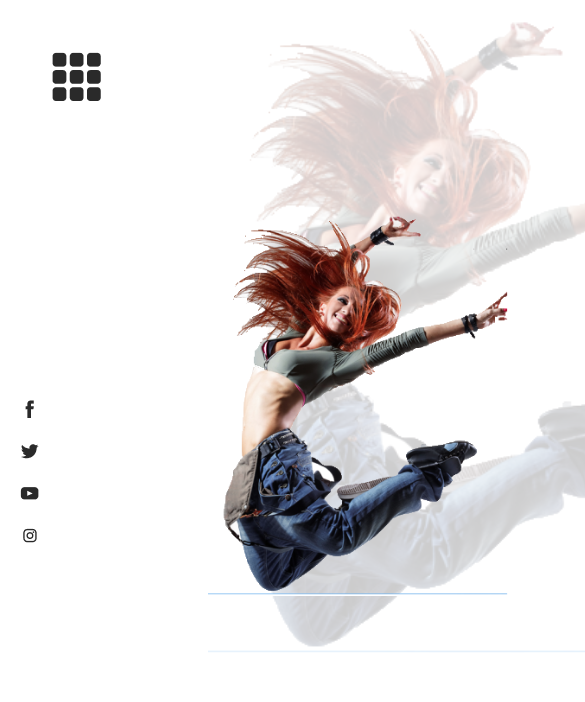
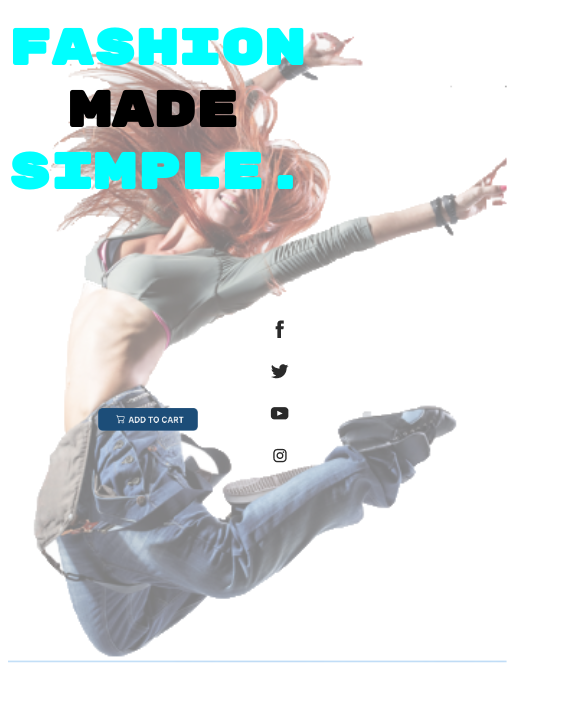
Before and after one commit to MahFelix/PROJECT-FASHION, a plain HTML site: page index.html in a window 390 px wide. Shown: the top 702 px of the page, 585 px wide, since content can reach past the window. Drawn offline with Linux system fonts and the light colour scheme; a web font is replaced by a local one.

Commit message:
RESPONSIVIDADE-CELL/TABLET - WEB -FLEX

```diff
--- a/fashion.css
+++ b/fashion.css
@@ -103,3 +103,69 @@ h1 {
     margin-top: 500px;
     margin-left: 750px;
  }
+
+ @media screen and ( max-width: 600px) {
+    header {
+        display:none;
+    }
+
+    .ok {
+        display:none;
+    }
+
+    .tudo {
+        z-index: -1;
+        width: 500px;
+        opacity: 0.5;
+       margin-left: 0px;
+       margin-top: 10px;
+
+    }
+
+    .icons {
+        margin-top: 300px;
+        margin-left: 250px;
+
+     }
+
+     .olhaele {
+       display: none;
+}
+
+    h1 {
+        width: 50px;
+        margin: 0;
+        color: aqua;
+    }
+
+    span {
+        width: 50px;
+    }
+
+    .view {
+        width: 100px;
+        margin: 0;
+        margin-left: 90px;
+        margin-top: 400px;
+        align-items: center;
+
+    }
+
+  .mobilegit {
+    width: 100px;
+    font-size: 50px;
+    margin-top: 10px;
+  }
+
+  span {
+    align-items: center;
+    margin-left:60px ;
+    color: black;
+  }
+
+  span:hover {
+    color: blueviolet;
+  }
+
+
+ }
--- a/index.html
+++ b/index.html
@@ -15,8 +15,10 @@
         <a class="run"> Contact </a>
         <img src="./Imgs/cart2.png" class="mundo">
     </header>
-        <h1> FASHION <br> <span>MADE</span> <br> SIMPLE.</h1>
+
+        <h1 class="mobilegit" > FASHION <br> <span>MADE</span> <br> SIMPLE.</h1>
         <img src="./Imgs/Heading.png" class=" theworld">
+
     <main>
         <img src="./Imgs/fashion.png" class="tudo">
         <img src="./Imgs/fashion.png" class=" olhaele">
```
